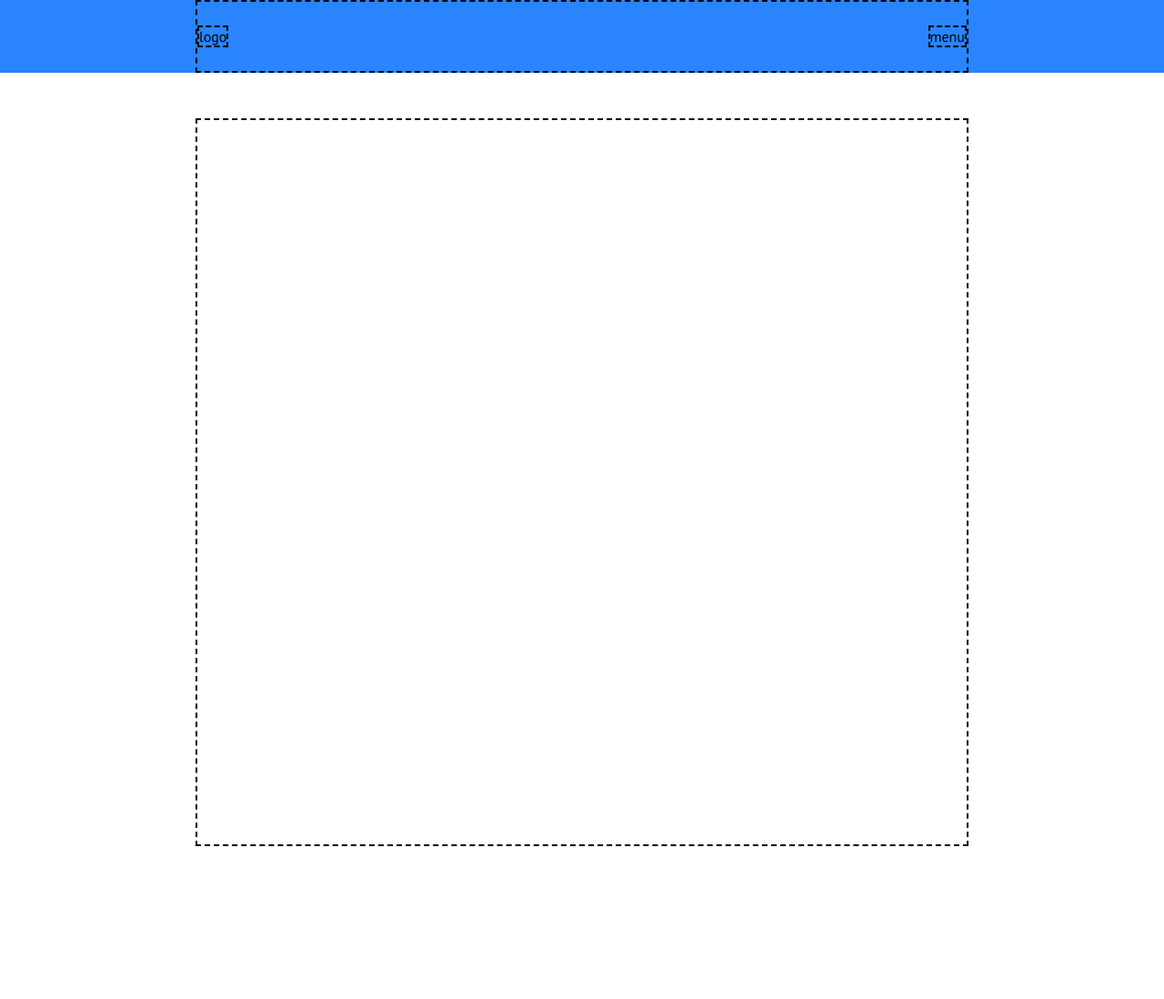
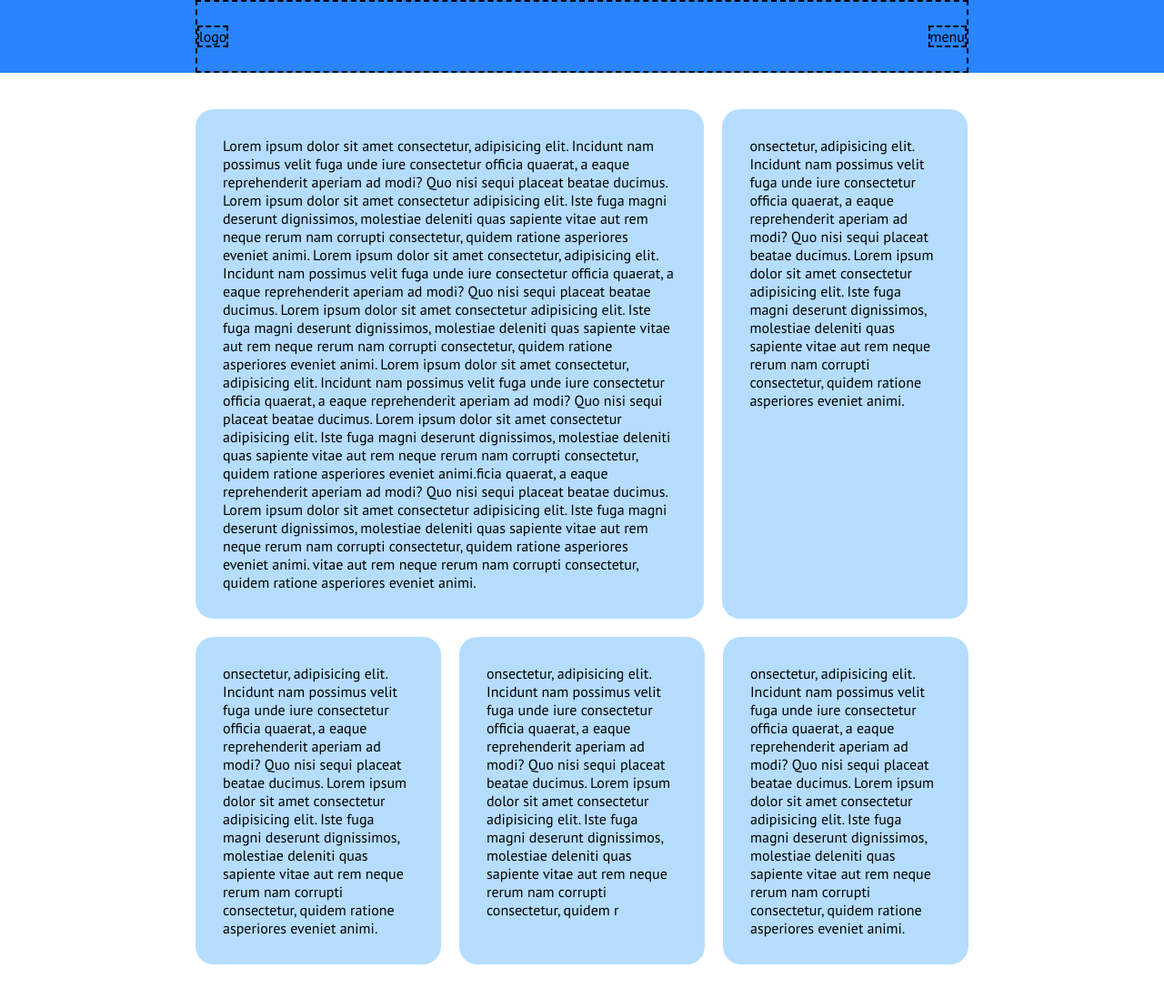
Before and after one commit to Christian-Beninati/htmlcss-responsive-layout, a plain HTML site: page index.html in a window 1280 px wide. Shown: the whole page at 91% size. Before the commit the page ends 930 px from the top, so only its background shows below. Drawn offline with Linux system fonts and the light colour scheme.

Commit message:
main-first-section-block

```diff
--- a/css/style.css
+++ b/css/style.css
@@ -8,31 +8,29 @@
 /* custom properties */
 :root {
     --bgd-header: #2984FD ;
-    --bgd-footer: # ;
+    --bgd-card-ligh-bl: #B5DDFF ;
 }
 
 /* generics */
 body{
     font-family: 'PT Sans', sans-serif;
-    padding-top: 130px;
-}
-
-header {
-
+    padding-top: 110px;
 }
 
 /* utilities */
-.container-main {
+.container {
     max-width: 430px;
     margin: 0 auto;
-
-    /* ?Todo remove */
-    height: 100vh;
-    /* background-color: lightblue; */
 }
 
 .d-flex {
     display: flex;
+    flex-direction: row;
+}
+
+.d-flex-col {
+    display: flex;
+    flex-direction: column;
 }
 
 .debug .border {
@@ -51,28 +49,67 @@ header {
 }
 
 .navbar {
-    height: 80px;
+    height: 100%;
     background-color: var(--bgd-header);
     justify-content: space-between;
     align-items: center;
-    height: 100%;
+}
+
+/* main */
+section{
+    margin-bottom: 110px;
+}
+
+    /* first section */
+.card {
+    max-width: 100%;
+    margin: 20px 0;
+    border-radius: 20px;
+    padding: 30px;
+    background-color: var(--bgd-card-ligh-bl);
 }
 
 /************************************************
  RESPONSIVE
  ************************************************/
-@media screen and (min-width: 480px) {
+@media screen and (min-width: 768px) {
+
+    /* first section */
+    .container {
+       max-width: 710px;
+    }
+
+    .row {
+        display: flex;
+        flex-wrap: wrap;
+        margin: 0 -10px;
+    }
+
+    .column.big-up {
+        flex-basis: 66.6%;
+    }
+
+    .column.sm-up {
+        flex-basis: 33.3%;
+    }
+
+    .sm-dw {
+        flex-basis: calc(100% / 3);
+    }
+
+    .card {
+        margin: 10px 0;
+    }
+
+    .column {
+        padding: 0 10px;
+        display: flex;
+    }
 
 }
 
-@media screen and (min-width: 768px) {
-    .container-main {
-       max-width: 710px;
-    }
-}
-
 @media screen and (min-width: 1200px) {
-    .container-main {
+    .container {
         max-width: 850px;
     }
 }
--- a/index.html
+++ b/index.html
@@ -16,16 +16,53 @@
 
     <!-- header -->
     <header>
-        <div class="navbar container-main  d-flex border">
+        <div class="navbar container  d-flex border">
             <div class="navbar-logo border"> logo</div>
             <div class="navbar-menu border"> menu</div>
         </div>
-
     </header>
 
-    <div class="container-main border">
+    <!-- main -->
+    <main>
+        <!-- first-section -->
+        <section>
+            <div class="container">
+                <div class="row">
+                    <div class="column big-up ">
+                        <div class="card ">
+                            Lorem ipsum dolor sit amet consectetur, adipisicing elit. Incidunt nam possimus velit fuga unde iure consectetur officia quaerat, a eaque reprehenderit aperiam ad modi? Quo nisi sequi placeat beatae ducimus. Lorem ipsum dolor sit amet consectetur adipisicing elit. Iste fuga magni deserunt dignissimos, molestiae deleniti quas sapiente vitae aut rem neque rerum nam corrupti consectetur, quidem ratione asperiores eveniet animi. Lorem ipsum dolor sit amet consectetur, adipisicing elit. Incidunt nam possimus velit fuga unde iure consectetur officia quaerat, a eaque reprehenderit aperiam ad modi? Quo nisi sequi placeat beatae ducimus. Lorem ipsum dolor sit amet consectetur adipisicing elit. Iste fuga magni deserunt dignissimos, molestiae deleniti quas sapiente vitae aut rem neque rerum nam corrupti consectetur, quidem ratione asperiores eveniet animi.
+                            Lorem ipsum dolor sit amet consectetur, adipisicing elit. Incidunt nam possimus velit fuga unde iure consectetur officia quaerat, a eaque reprehenderit aperiam ad modi? Quo nisi sequi placeat beatae ducimus. Lorem ipsum dolor sit amet consectetur adipisicing elit. Iste fuga magni deserunt dignissimos, molestiae deleniti quas sapiente vitae aut rem neque rerum nam corrupti consectetur, quidem ratione asperiores eveniet animi.ficia quaerat, a eaque reprehenderit aperiam ad modi? Quo nisi sequi placeat beatae ducimus. Lorem ipsum dolor sit amet consectetur adipisicing elit. Iste fuga magni deserunt dignissimos, molestiae deleniti quas sapiente vitae aut rem neque rerum nam corrupti consectetur, quidem ratione asperiores eveniet animi.
+                            vitae aut rem neque rerum nam corrupti consectetur, quidem ratione asperiores eveniet animi.
 
-    </div>
+                        </div>
+                    </div>
+                    <div class="column sm-up ">
+                        <div class="card">
+                            onsectetur, adipisicing elit. Incidunt nam possimus velit fuga unde iure consectetur officia quaerat, a eaque reprehenderit aperiam ad modi? Quo nisi sequi placeat beatae ducimus. Lorem ipsum dolor sit amet consectetur adipisicing elit. Iste fuga magni deserunt dignissimos, molestiae deleniti quas sapiente vitae aut rem neque rerum nam corrupti consectetur, quidem ratione asperiores eveniet animi.
 
+                        </div>
+                    </div>
+                    <div class="column sm-dw">
+                        <div class="card">
+                            onsectetur, adipisicing elit. Incidunt nam possimus velit fuga unde iure consectetur officia quaerat, a eaque reprehenderit aperiam ad modi? Quo nisi sequi placeat beatae ducimus. Lorem ipsum dolor sit amet consectetur adipisicing elit. Iste fuga magni deserunt dignissimos, molestiae deleniti quas sapiente vitae aut rem neque rerum nam corrupti consectetur, quidem ratione asperiores eveniet animi.
+
+                        </div>
+                    </div>
+                    <div class="column sm-dw">
+                        <div class="card">
+                            onsectetur, adipisicing elit. Incidunt nam possimus velit fuga unde iure consectetur officia quaerat, a eaque reprehenderit aperiam ad modi? Quo nisi sequi placeat beatae ducimus. Lorem ipsum dolor sit amet consectetur adipisicing elit. Iste fuga magni deserunt dignissimos, molestiae deleniti quas sapiente vitae aut rem neque rerum nam corrupti consectetur, quidem r
+                        </div>
+                    </div>
+                    <div class="column sm-dw">
+                        <div class="card">
+                            onsectetur, adipisicing elit. Incidunt nam possimus velit fuga unde iure consectetur officia quaerat, a eaque reprehenderit aperiam ad modi? Quo nisi sequi placeat beatae ducimus. Lorem ipsum dolor sit amet consectetur adipisicing elit. Iste fuga magni deserunt dignissimos, molestiae deleniti quas sapiente vitae aut rem neque rerum nam corrupti consectetur, quidem ratione asperiores eveniet animi.
+
+                        </div>
+                    </div>
+                </div>
+            </div>
+        </section>
+
+    </main>
 </body>
 </html>
```
